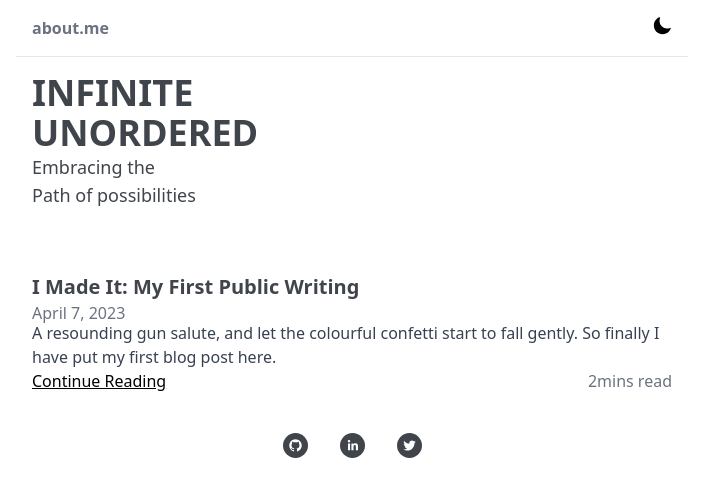
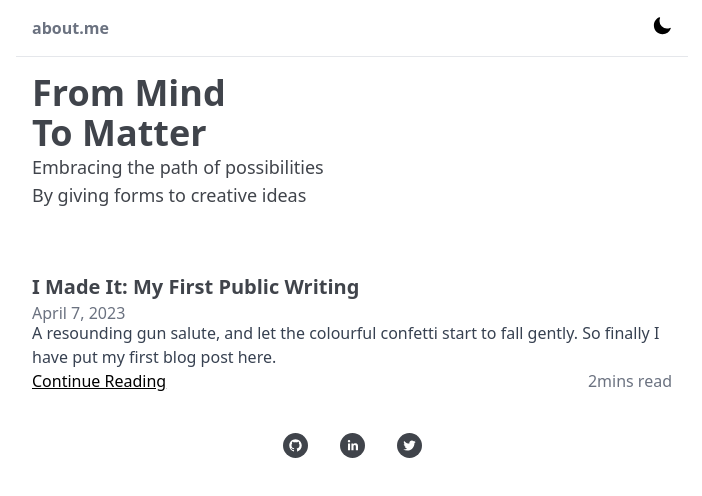
Before and after one commit to victor-eno/vicjournals, a Next.js app: page / in a window 1280 px wide. Shown: the top 496 px of the page, without its empty margins (288-990 px from the left). Built offline with nearby package versions, Linux system fonts and the light colour scheme.

Commit message:
changes to ui

```diff
--- a/pages/index.js
+++ b/pages/index.js
@@ -12,7 +12,7 @@ export default function Blog({ posts }) {
   return (
     <div className="max-w-2xl mx-auto lg:max-w-2xl mb-10">
       <Head>
-        <title>Create Next App</title>
+        <title>Victor's Space</title>
         <meta name='description' content='Generated by create next app' />
         <link rel='icon' href='/favicon.ico' />
       </Head>
@@ -35,16 +35,16 @@ export default function Blog({ posts }) {
        <div className="flex Left-0 p-4">
        <div>
        <h1 className="text-4xl font-black">
-        INFINITE
+        From Mind
         </h1>
         <h1 className="text-4xl font-black">
-        UNORDERED
+        To Matter
         </h1>
         <p className="vic2 font-base">
-        Embracing the
+        Embracing the path of possibilities
         </p>
         <p className="vic2 font-base">
-        Path of possibilities
+        By giving forms to creative ideas
         </p>
         <p className="vic2 font-base">
 
```
